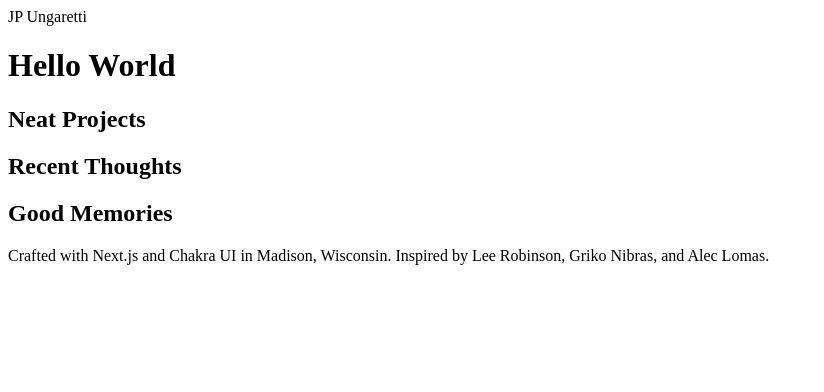
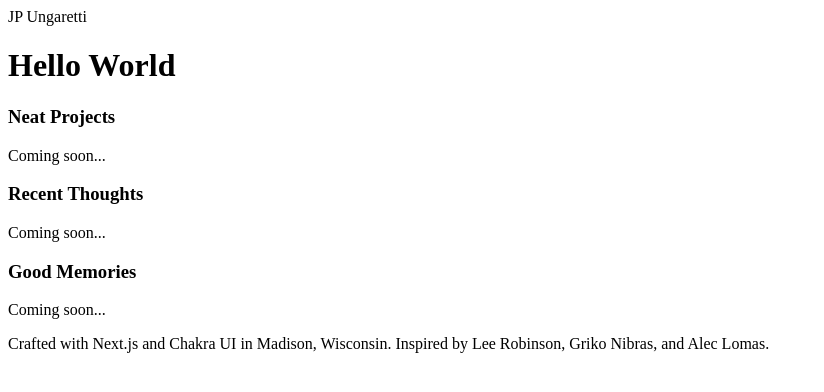
Before and after one commit to sbeczkiewicz/jungaretti.com, a Next.js app: page / in a window 1280 px wide. Shown: the top 392 px of the page, without its empty margins (0-824 px from the left). Built offline with nearby package versions, Linux system fonts and the light colour scheme.

Commit message:
Create Showcase component

```diff
--- /dev/null
+++ b/src/components/Showcase.js
@@ -0,0 +1,8 @@
+export default function Showcase({ title, children }) {
+  return (
+    <div className="my-2">
+      <h3 className="font-bold text-xl">{title}</h3>
+      {children}
+    </div>
+  );
+}
--- a/src/pages/index.js
+++ b/src/pages/index.js
@@ -1,6 +1,7 @@
 import Head from "next/head";
 import Header from "../components/Header";
 import Footer from "../components/Footer";
+import Showcase from "../components/Showcase";
 
 export default function Home() {
   return (
@@ -19,15 +20,15 @@ export default function Home() {
       <Header />
       <main>
         <h1>Hello World</h1>
-        <section>
-          <h1>Neat Projects</h1>
-        </section>
-        <section>
-          <h1>Recent Thoughts</h1>
-        </section>
-        <section>
-          <h1>Good Memories</h1>
-        </section>
+        <Showcase title="Neat Projects">
+          <p>Coming soon...</p>
+        </Showcase>
+        <Showcase title="Recent Thoughts">
+          <p>Coming soon...</p>
+        </Showcase>
+        <Showcase title="Good Memories">
+          <p>Coming soon...</p>
+        </Showcase>
       </main>
       <Footer />
     </div>
```
